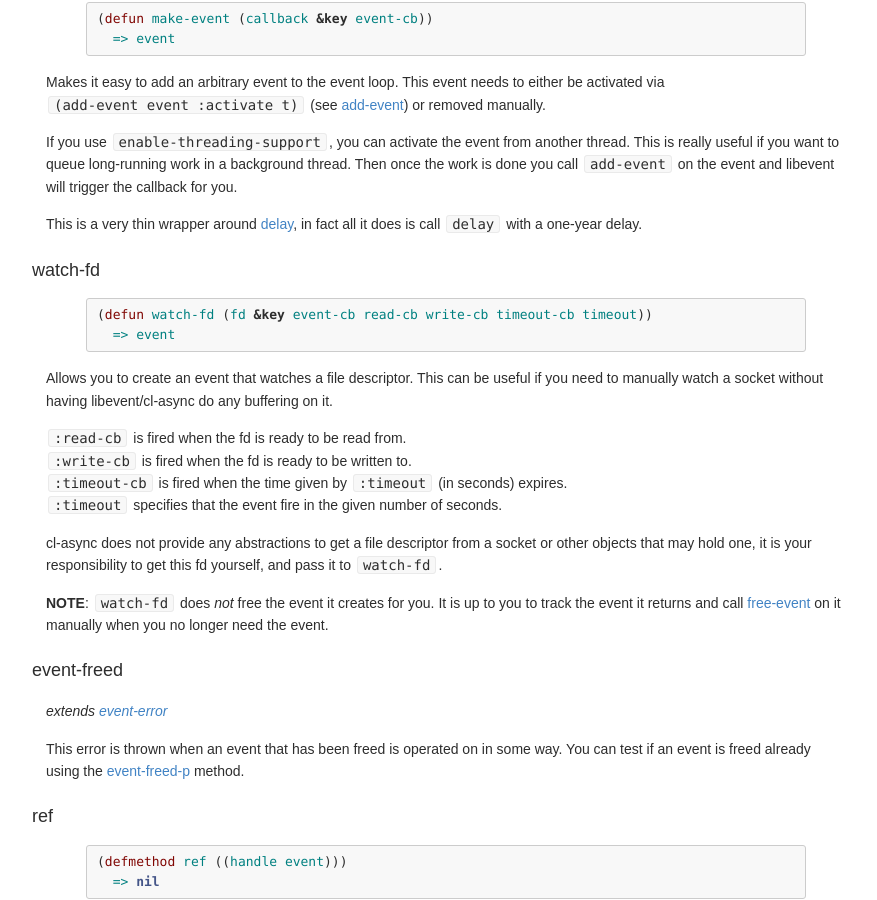
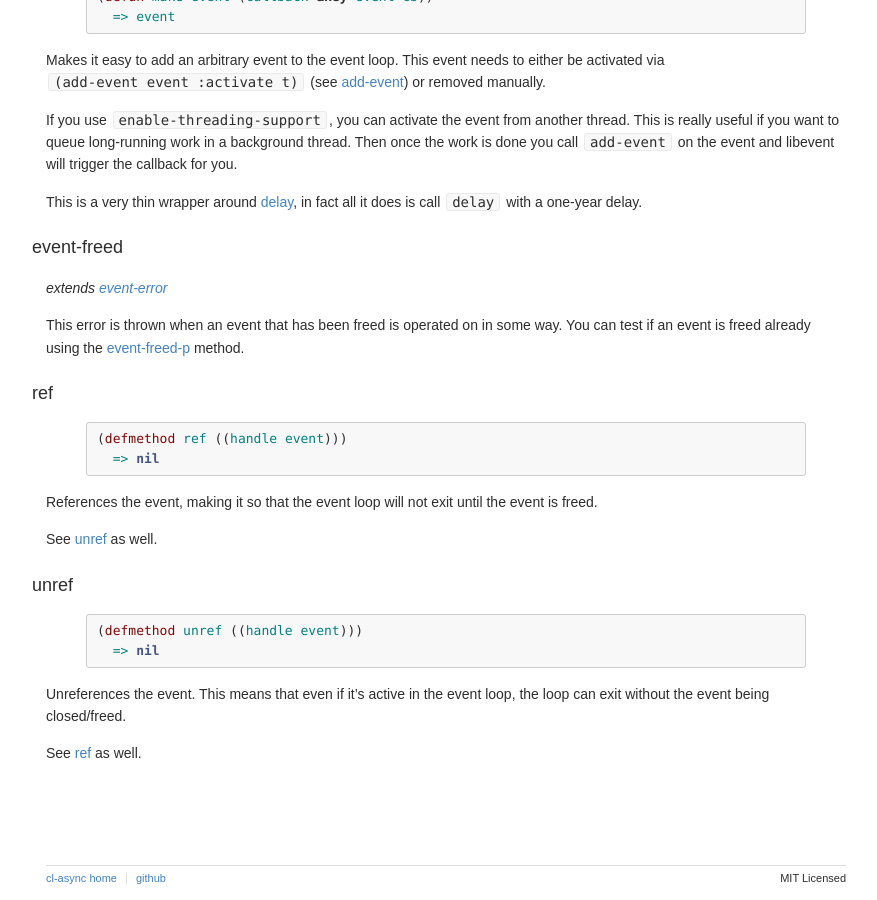
Before and after one commit to orthecreedence/cl-async, a Jekyll site: the page built from events.md, in a window 1280 px wide and 900 px high, scrolled down 2727 px. Shown: the whole window, without its empty margins (194-1071 px from the left). Built offline with Jekyll 4.4.1, drawn with Linux system fonts in a browser that asks for light colours; Markdown is read by kramdown in place of the engine named in the settings.

Commit message:
remove watch-fd

```diff
--- a/events.md
+++ b/events.md
@@ -22,7 +22,6 @@ watching an OS file descriptor for changes.
 - [with-interval](#with-interval) _macro_
 - [remove-interval](#remove-interval) _function_
 - [make-event](#make-event) _function_
-- [watch-fd](#watch-fd) _function_
 - [event-freed](#event-freed) _condition_
 - [ref](#ref) _function_
 - [unref](#unref) _function_
@@ -178,30 +177,6 @@ and libevent will trigger the callback for you.
 This is a very thin wrapper around [delay](#delay), in fact all it does is call
 `delay` with a one-year delay.
 
-<a id="watch-fd"></a>
-### watch-fd
-{% highlight cl %}
-(defun watch-fd (fd &key event-cb read-cb write-cb timeout-cb timeout))
-  => event
-{% endhighlight %}
-
-Allows you to create an event that watches a file descriptor. This can be useful
-if you need to manually watch a socket without having libevent/cl-async do any
-buffering on it.
-
-`:read-cb` is fired when the fd is ready to be read from.
-`:write-cb` is fired when the fd is ready to be written to.
-`:timeout-cb` is fired when the time given by `:timeout` (in seconds) expires.
-`:timeout` specifies that the event fire in the given number of seconds.
-
-cl-async does not provide any abstractions to get a file descriptor from a
-socket or other objects that may hold one, it is your responsibility to get
-this fd yourself, and pass it to `watch-fd`.
-
-__NOTE__: `watch-fd` does *not* free the event it creates for you. It is up to
-you to track the event it returns and call [free-event](#free-event) on it
-manually when you no longer need the event.
-
 <a id="event-freed"></a>
 ### event-freed
 _extends [event-error](/cl-async/base#event-error)_
```
